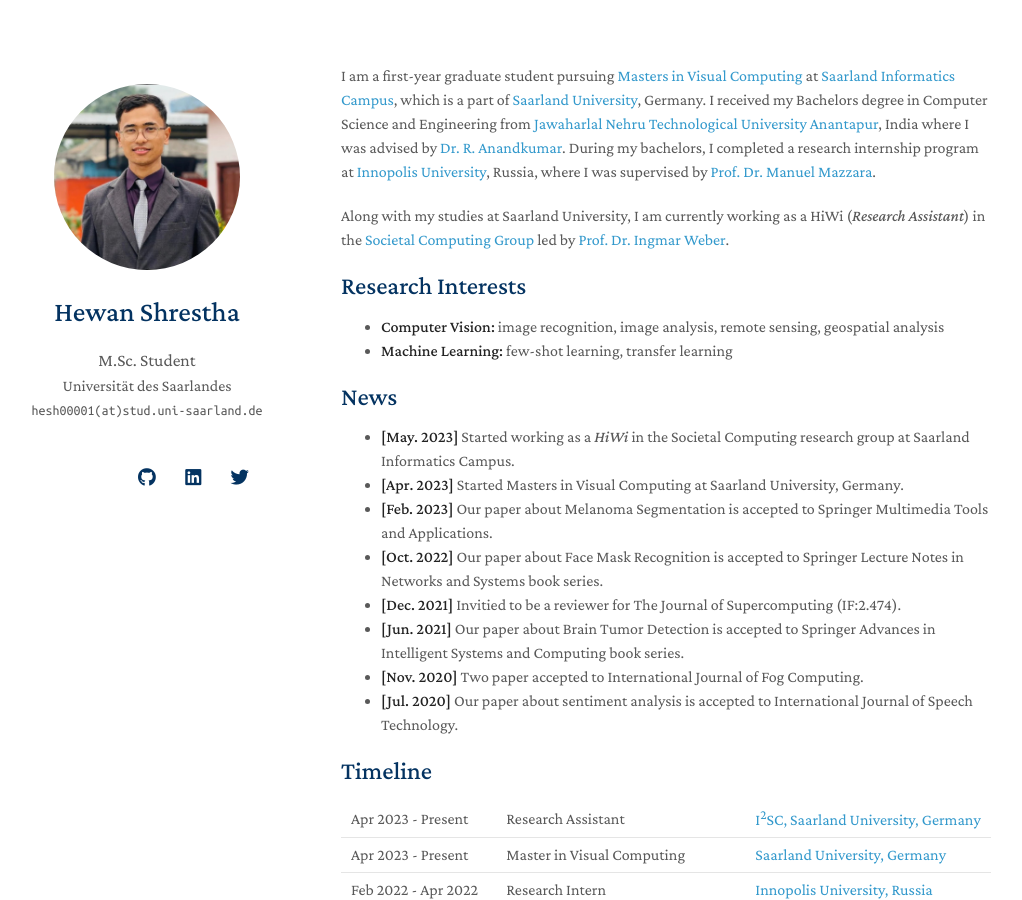
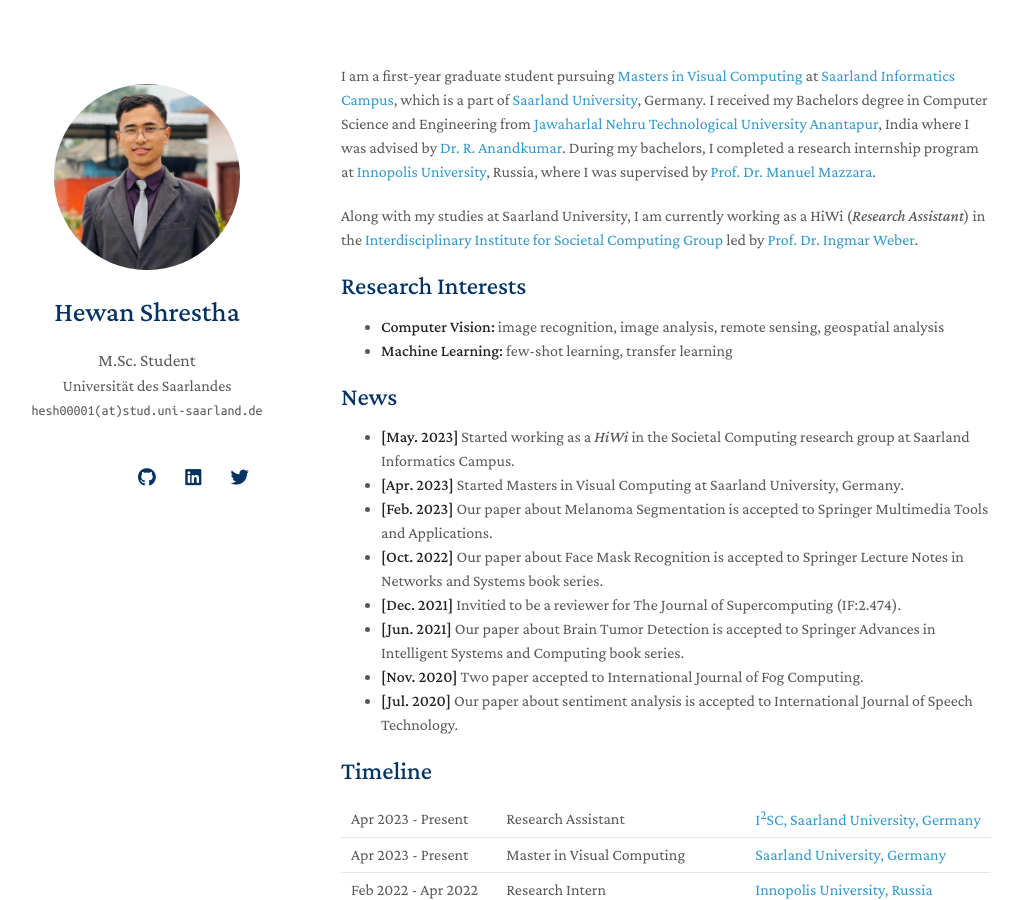
Before and after one commit to hewanshrestha/hewanshrestha.github.io, a Jekyll site: the page built from index.md, in a window 1280 px wide and 900 px high. Shown: the whole window, without its empty margins (129-1151 px from the left). Built offline with Jekyll 4.4.1, drawn with Linux system fonts in a browser that asks for light colours; nearby versions of some CDN libraries; a style sheet for code colours, icons or effects is not loaded.

Commit message:
Update index.md

```diff
--- a/index.md
+++ b/index.md
@@ -5,7 +5,7 @@
 
 I am a first-year graduate student pursuing <a href="http://www.master-visual-computing.de/">Masters in Visual Computing</a> at <a href="https://saarland-informatics-campus.de/">Saarland Informatics Campus</a>, which is a part of <a href="https://uni-saarland.de/en/">Saarland University</a>, Germany. I received my Bachelors degree in Computer Science and Engineering from <a href="https://jntua.ac.in">Jawaharlal Nehru Technological University Anantapur</a>, India where I was advised by <a href="https://scholar.google.com/citations?hl=en&user=OAFQn1cAAAAJ">Dr. R. Anandkumar</a>. During my bachelors, I completed a research internship program at <a href="https://innopolis.university/en/">Innopolis University</a>, Russia, where I was supervised by <a href="https://scholar.google.com/citations?hl=en&user=th6g2bgAAAAJ">Prof. Dr. Manuel Mazzara</a>.
 
-Along with my studies at Saarland University, I am currently working as a HiWi (<em>Research Assistant</em>) in the <a href="https://sites.google.com/view/wwwi2scnet/startseite">Societal Computing Group</a> led by <a href="https://ingmarweber.de/">Prof. Dr. Ingmar Weber</a>.
+Along with my studies at Saarland University, I am currently working as a HiWi (<em>Research Assistant</em>) in the <a href="https://sites.google.com/view/wwwi2scnet/startseite">Interdisciplinary Institute for Societal Computing Group</a> led by <a href="https://ingmarweber.de/">Prof. Dr. Ingmar Weber</a>.
 
 
 ## Research Interests
```
